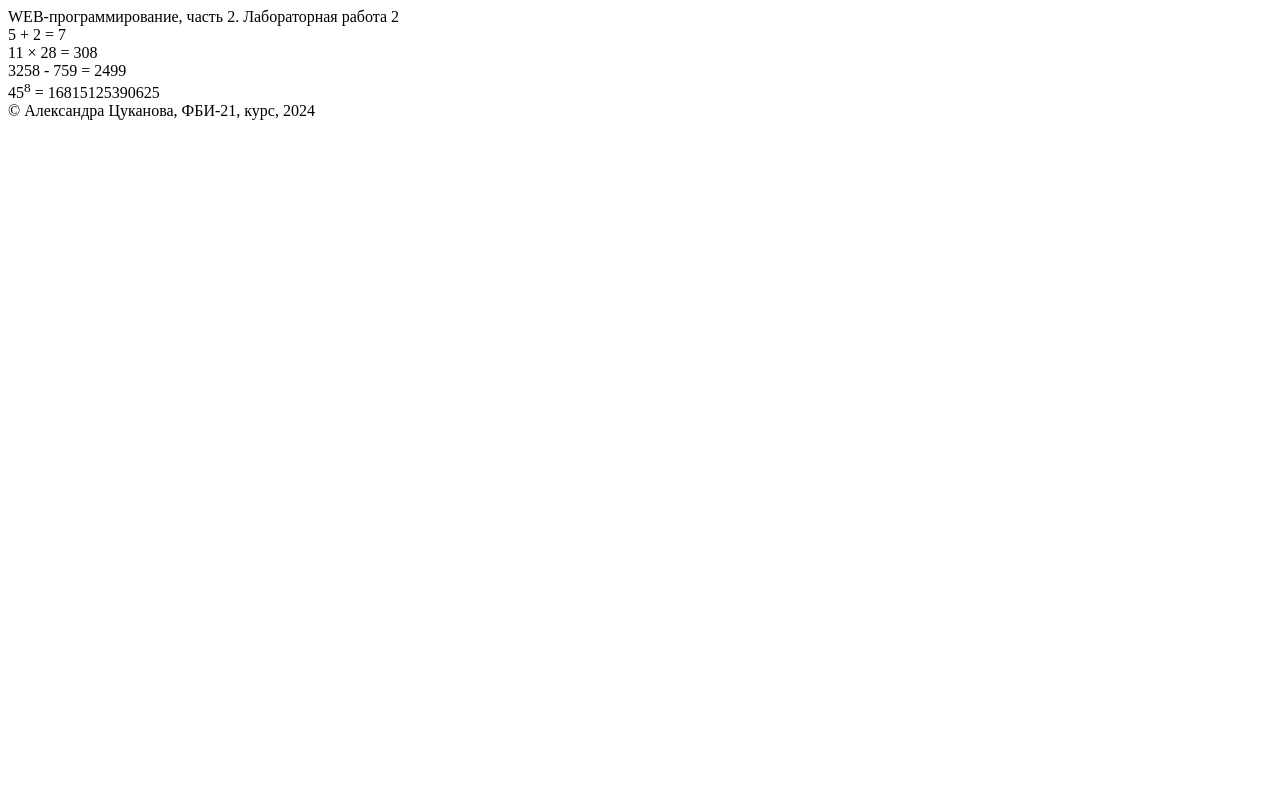
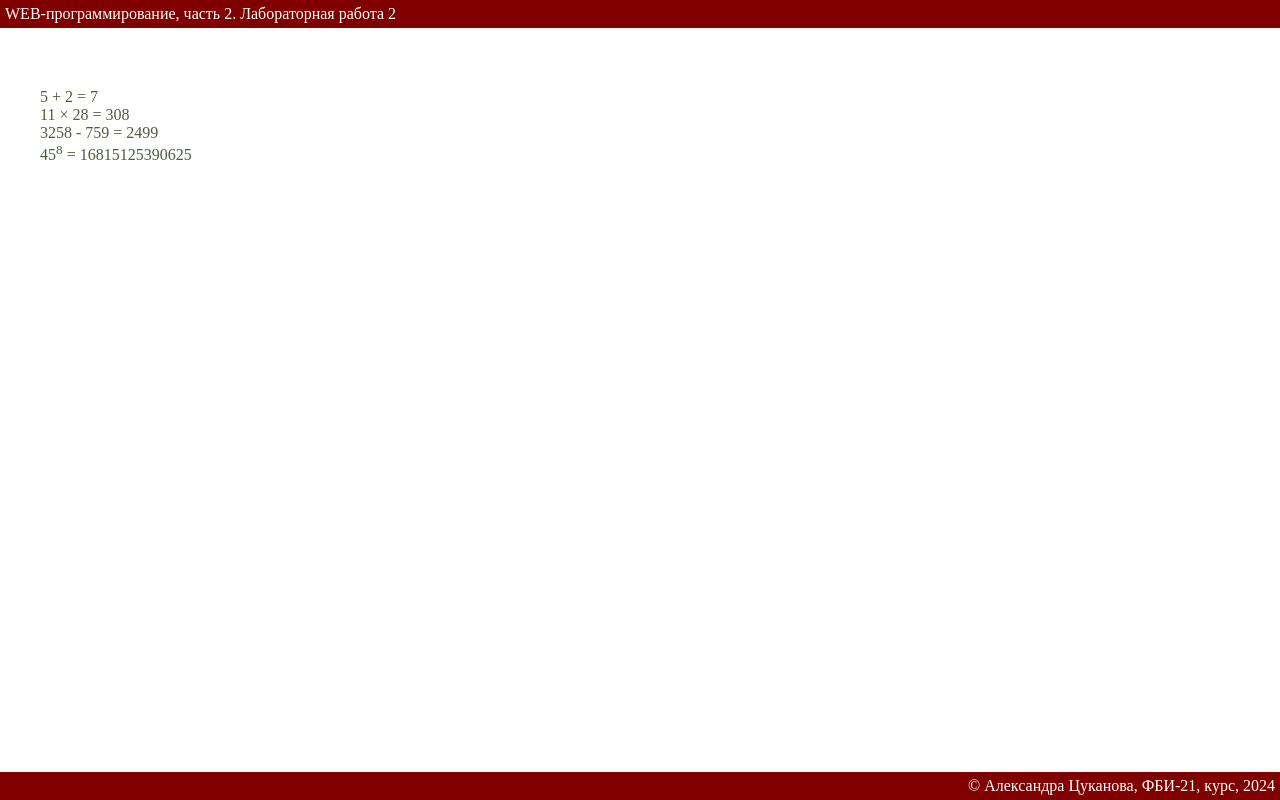
Before and after one commit to SashaSavchi/Web-labs-2, a Flask app: page /lab2/example in a window 1280 px wide. Run offline with Flask 3, Linux system fonts and the light colour scheme.

Commit message:
Подключение стилей

```diff
--- /dev/null
+++ b/static/main.css
@@ -0,0 +1,33 @@
+body {
+    color: maroon;
+    margin: 0px;
+    /* background-image: url("https://i.pinimg.com/564x/f2/bd/60/f2bd603b285613ec461756d4dd1f65ed.jpg") */
+}
+
+main {
+    background-color: #ffffff;
+    color: rgb(75, 95, 60);
+    margin: 30px;
+    padding: 10px;
+    padding-block: 30px;
+    border-radius: 10px;
+}
+
+header {
+    background-color: maroon;
+    color: white;
+    margin: 0px;
+    padding: 5px;
+}
+
+footer {
+    background-color: maroon;
+    color: white;
+    margin: 0px;
+    padding: 5px;
+    text-align: right;
+    position: fixed;
+    bottom: 0;
+    right: 0;
+    left: 0;
+}
--- a/templates/example.html
+++ b/templates/example.html
@@ -4,6 +4,7 @@
     <meta charset="UTF-8">
     <meta name="viewport" content="width=device-width, initial-scale=1.0">
     <title>Александра Цуканова. Лабораторная работа {{number_l}}</title>
+    <link rel="stylesheet" href="{{ url_for('static',filename='main.css') }}">
 </head>
 <body>
     <header>
```
